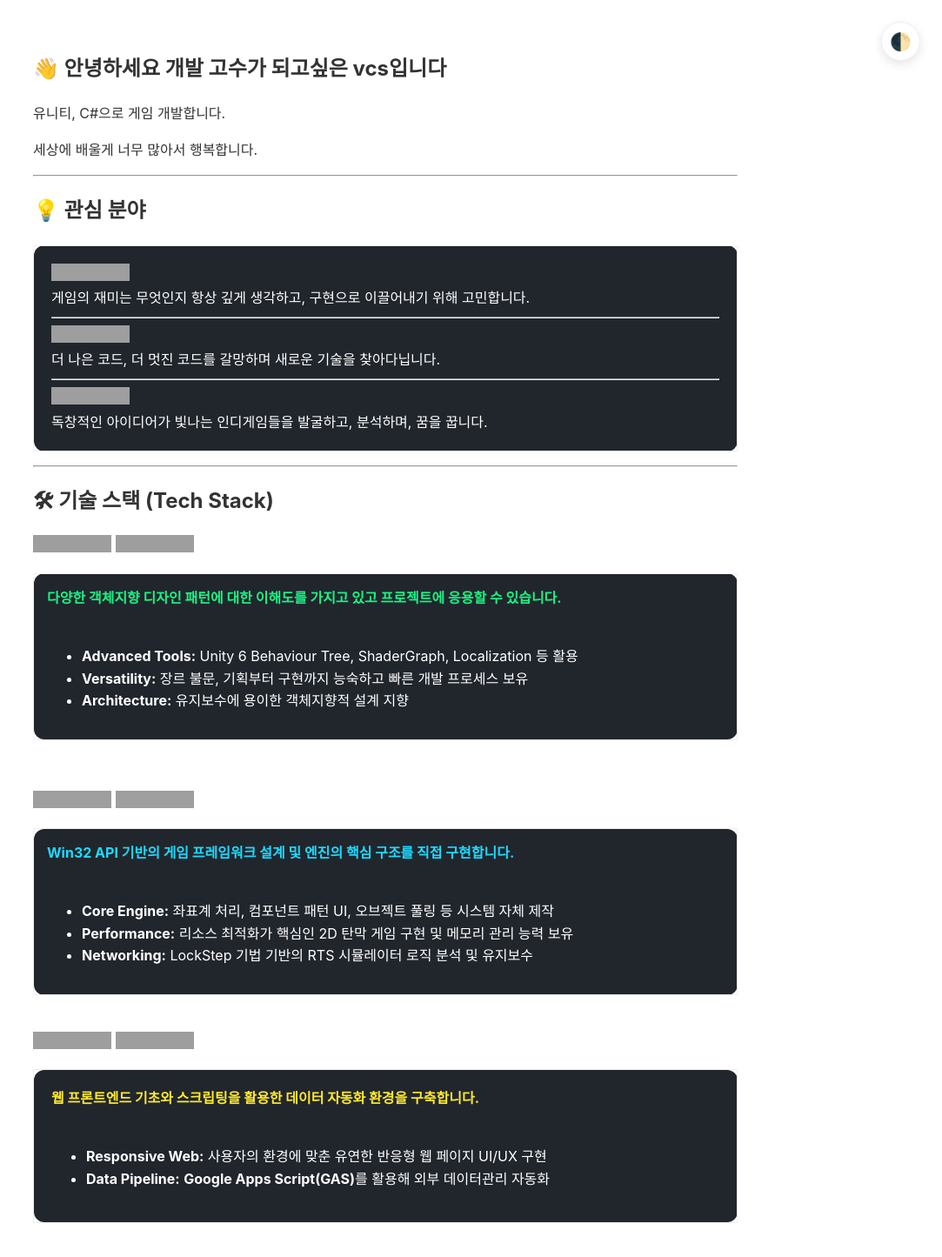
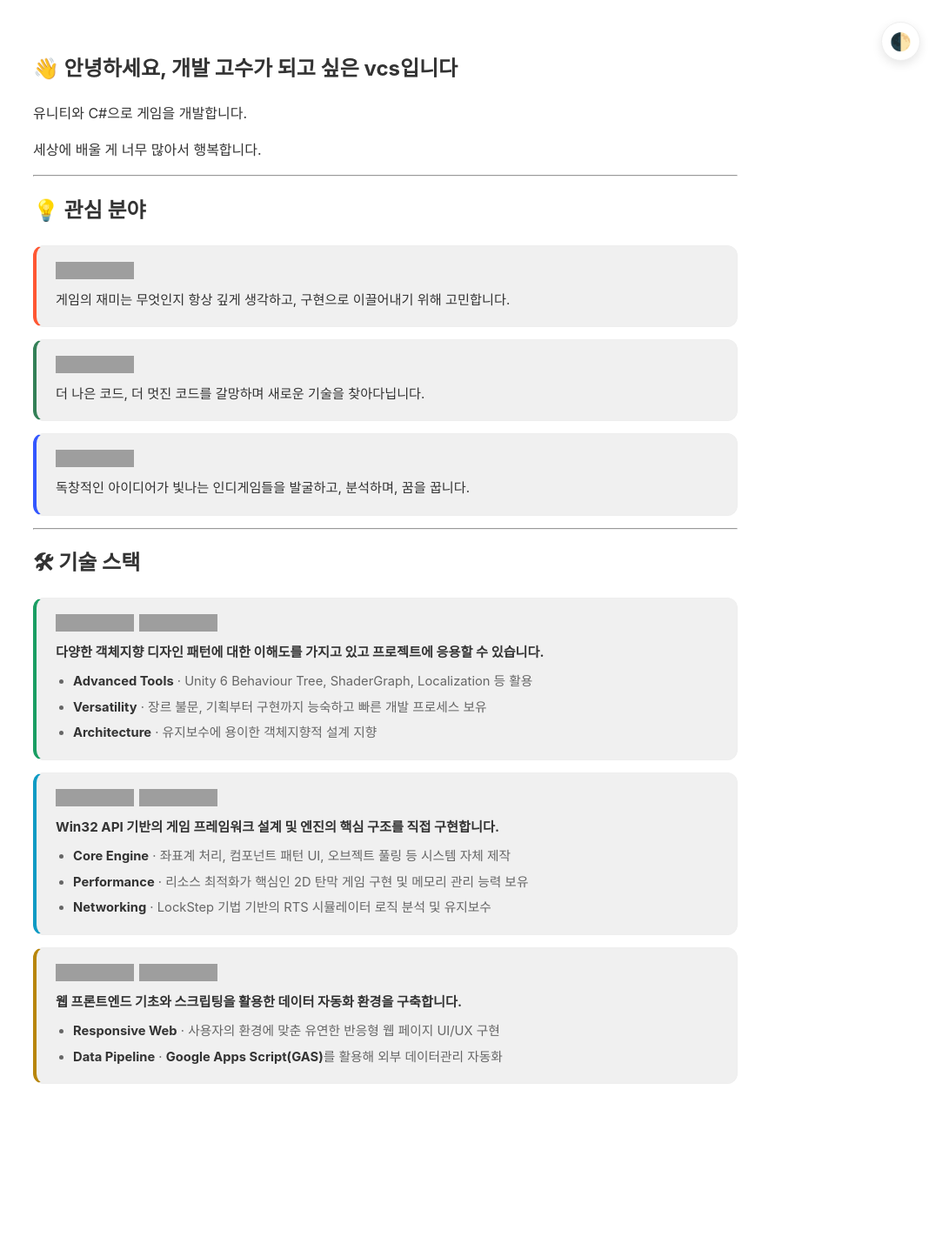
Before and after one commit to vcsHB/vcsHB.github.io, a Jekyll site: the page built from assets/profile.md, in a window 1280 px wide, cut to the strip 0-1462 px from the top of the page. Shown: the top 1445 px of the strip at 87% size, without its empty margins (197-1280 px from the left). Built offline with Jekyll 4.4.1, drawn with Linux system fonts in a browser that asks for light colours; nearby versions of some CDN libraries; some web fonts are replaced; our own code applies the rules of GitHub Pages for plain Markdown files; after the commit the page ends 1300 px from its top, so only the background shows below that; grey boxes are pictures that could not be loaded.

Commit message:
디자인 수정

```diff
--- a/_includes/project-style.html
+++ b/_includes/project-style.html
@@ -29,10 +29,20 @@
         color: var(--text-color);
         transition: background-color 0.3s, color 0.3s;
         margin: 0;
-        font-family: -apple-system, BlinkMacSystemFont, "Segoe UI", "Apple SD Gothic Neo",
-            "Malgun Gothic", Roboto, "Helvetica Neue", sans-serif;
+        font-family: "Pretendard Variable", Pretendard, -apple-system, BlinkMacSystemFont,
+            "Segoe UI", "Apple SD Gothic Neo", Roboto, "Helvetica Neue", sans-serif;
         line-height: 1.6;
+        word-break: keep-all;
         -webkit-font-smoothing: antialiased;
+        -moz-osx-font-smoothing: grayscale;
+    }
+
+    /* 버튼/입력은 폰트를 상속하지 않으므로 명시한다. */
+    button,
+    input,
+    textarea,
+    select {
+        font-family: inherit;
     }
 
     section {
@@ -134,24 +144,12 @@
         font-weight: bold;
     }
 
-    [data-theme='dark'] table {
-        background-color: var(--card-bg) !important;
-        color: var(--text-color) !important;
-        border-collapse: collapse;
-        width: 100%;
-    }
-
-    [data-theme='dark'] th,
-    [data-theme='dark'] td,
-    [data-theme='dark'] tr {
-        background-color: var(--card-bg) !important;
-        color: var(--text-color) !important;
-        border: 1px solid var(--card-border) !important;
-    }
-
-    [data-theme='dark'] th {
-        background-color: var(--gauge-bg) !important;
-    }
+    {%- comment -%}
+    이전에 있던 [data-theme='dark'] table/th/td/tr/a 오버라이드 블록은 제거했다.
+    위의 기본 규칙이 이미 CSS 변수를 쓰고 있어 전부 중복이었고,
+    !important 때문에 본문(특히 profile.md)의 색 지정이 다크모드에서만
+    강제로 덮어써져 라이트/다크가 서로 다른 디자인으로 보이는 원인이었다.
+    {%- endcomment -%}
 
     a {
         color: var(--accent-color);
@@ -161,10 +159,6 @@
     a:hover {
         text-decoration: underline;
         filter: brightness(1.2);
-    }
-
-    [data-theme='dark'] a {
-        color: #80dfff !important;
     }
 
 
@@ -479,20 +473,45 @@
 
     .history-item {
         position: relative;
-        margin-bottom: 50px;
+        margin-bottom: 36px;
     }
 
     .history-item::before {
         content: "";
         position: absolute;
         left: -42px;
-        top: 4px;
+        top: 6px;
         width: 12px;
         height: 12px;
         border-radius: 50%;
         background: var(--accent-color);
         border: 3px solid var(--bg-color);
         box-shadow: 0 0 0 1px var(--card-border);
+    }
+
+    /* 날짜가 본문과 같은 크기라 연표로 읽히지 않던 것을 위계로 분리한다. */
+    .history-date {
+        display: block;
+        font-size: 0.78rem;
+        font-weight: 700;
+        letter-spacing: 0.06em;
+        color: var(--accent-color);
+        margin-bottom: 4px;
+    }
+
+    .history-info strong {
+        display: block;
+        font-size: 1.05rem;
+        font-weight: 700;
+        margin-bottom: 4px;
+    }
+
+    .history-info p {
+        margin: 0;
+        font-size: 0.9rem;
+        color: var(--sub-text);
+        /* history.yml의 description에 들어있는 줄바꿈(\n)을 그대로 살린다. */
+        white-space: pre-line;
     }
 
     .modal {
@@ -661,6 +680,77 @@
         font-family: monospace;
     }
 
+    /* ---------- 프로필 본문 (assets/profile.md) ----------
+       기존에는 GitHub README를 그대로 옮겨와 #21262d 같은 값이 인라인으로 박혀 있었다.
+       사이트 토큰(--card-bg / --sub-text)만 쓰도록 바꿔 두 테마에서 같은 디자인이 나오게 한다.
+       색 구분은 왼쪽 accent 바에만 남겨, 텍스트 가독성은 테마와 무관하게 유지한다. */
+    .profile-block {
+        background: var(--gauge-bg);
+        border: 1px solid var(--card-border);
+        border-left: 4px solid var(--block-accent, var(--accent-color));
+        border-radius: 12px;
+        padding: 18px 22px;
+        margin: 14px 0;
+    }
+
+    .profile-block .badge-row {
+        display: flex;
+        flex-wrap: wrap;
+        gap: 6px;
+        align-items: center;
+        margin-bottom: 12px;
+    }
+
+    .profile-block .badge-row img {
+        display: block;
+        margin: 0;
+    }
+
+    .profile-block p {
+        margin: 0;
+        color: var(--text-color);
+        font-size: 0.95rem;
+    }
+
+    .profile-block .profile-lead {
+        font-weight: 700;
+        margin-bottom: 10px;
+    }
+
+    .profile-block ul {
+        margin: 0;
+        padding-left: 20px;
+        color: var(--sub-text);
+        font-size: 0.92rem;
+    }
+
+    .profile-block li {
+        margin-bottom: 6px;
+    }
+
+    .profile-block li:last-child {
+        margin-bottom: 0;
+    }
+
+    .profile-block li strong {
+        color: var(--text-color);
+    }
+
+    #profileReadmeContent h2 {
+        font-size: 1.25rem;
+        margin: 28px 0 12px 0;
+    }
+
+    #profileReadmeContent h2:first-child {
+        margin-top: 0;
+    }
+
+    #profileReadmeContent hr {
+        border: 0;
+        border-top: 1px solid var(--card-border);
+        margin: 26px 0;
+    }
+
     /* ---------- 개별 프로젝트 페이지 (/projects/*.html) ---------- */
     .project-back {
         margin-bottom: 20px;
--- a/assets/profile.md
+++ b/assets/profile.md
@@ -1,78 +1,57 @@
-## 👋 안녕하세요 개발 고수가 되고싶은 vcs입니다
+## 👋 안녕하세요, 개발 고수가 되고 싶은 vcs입니다
 
-유니티, C#으로 게임 개발합니다.
+유니티와 C#으로 게임을 개발합니다.
 
-세상에 배울게 너무 많아서 행복합니다.
+세상에 배울 게 너무 많아서 행복합니다.
 
 ---
 
 ## 💡 관심 분야
 
-<table width="100%">
-  <tr style="background-color: #21262d;">
-    <td style="padding: 20px; border-radius: 12px;">
-      <img src="https://img.shields.io/badge/Game_Design-FF5733?style=flat-square&logo=unity&logoColor=white"><br>
-      <span style="color: #ffffff;">게임의 재미는 무엇인지 항상 깊게 생각하고, 구현으로 이끌어내기 위해 고민합니다.</span>
-      <br>
-      <hr>
-      <img src="https://img.shields.io/badge/New_Tech_Hunter-338057?style=flat-square&logo=google-cloud&logoColor=white"><br>
-      <span style="color: #ffffff;">더 나은 코드, 더 멋진 코드를 갈망하며 새로운 기술을 찾아다닙니다.</span><br>
-      <hr>
-      <img src="https://img.shields.io/badge/Indie_Game_Curator-3357FF?style=flat-square&logo=steam&logoColor=white"><br>
-      <span style="color: #ffffff;">독창적인 아이디어가 빛나는 인디게임들을 발굴하고, 분석하며, 꿈을 꿉니다.</span>
-    </td>
-  </tr>
-</table>
+<div class="profile-block" style="--block-accent: #ff5733;">
+<div class="badge-row"><img src="https://img.shields.io/badge/Game_Design-FF5733?style=flat-square&logo=unity&logoColor=white" alt="Game Design"></div>
+<p>게임의 재미는 무엇인지 항상 깊게 생각하고, 구현으로 이끌어내기 위해 고민합니다.</p>
+</div>
+
+<div class="profile-block" style="--block-accent: #338057;">
+<div class="badge-row"><img src="https://img.shields.io/badge/New_Tech_Hunter-338057?style=flat-square&logo=google-cloud&logoColor=white" alt="New Tech Hunter"></div>
+<p>더 나은 코드, 더 멋진 코드를 갈망하며 새로운 기술을 찾아다닙니다.</p>
+</div>
+
+<div class="profile-block" style="--block-accent: #3357ff;">
+<div class="badge-row"><img src="https://img.shields.io/badge/Indie_Game_Curator-3357FF?style=flat-square&logo=steam&logoColor=white" alt="Indie Game Curator"></div>
+<p>독창적인 아이디어가 빛나는 인디게임들을 발굴하고, 분석하며, 꿈을 꿉니다.</p>
+</div>
 
 ---
 
-## 🛠 기술 스택 (Tech Stack)
+## 🛠 기술 스택
 
-<img src="https://img.shields.io/badge/Unity-20232A?style=for-the-badge&logo=unity&logoColor=white">
-<img src="https://img.shields.io/badge/C%23-239120?style=for-the-badge&logo=c-sharp&logoColor=white">
+<div class="profile-block" style="--block-accent: #1a9e63;">
+<div class="badge-row"><img src="https://img.shields.io/badge/Unity-20232A?style=for-the-badge&logo=unity&logoColor=white" alt="Unity"><img src="https://img.shields.io/badge/C%23-239120?style=for-the-badge&logo=c-sharp&logoColor=white" alt="C#"></div>
+<p class="profile-lead">다양한 객체지향 디자인 패턴에 대한 이해도를 가지고 있고 프로젝트에 응용할 수 있습니다.</p>
+<ul>
+<li><strong>Advanced Tools</strong> · Unity 6 Behaviour Tree, ShaderGraph, Localization 등 활용</li>
+<li><strong>Versatility</strong> · 장르 불문, 기획부터 구현까지 능숙하고 빠른 개발 프로세스 보유</li>
+<li><strong>Architecture</strong> · 유지보수에 용이한 객체지향적 설계 지향</li>
+</ul>
+</div>
 
-<table width="100%">
-  <tr style="background-color: #21262d; ">
-    <td style="padding: 15px; border-radius: 12px; color: #1af483;">
-      <strong>다양한 객체지향 디자인 패턴에 대한 이해도를 가지고 있고 프로젝트에 응용할 수 있습니다.</strong><br><br>
-      <ul style="color: #ffffff;">
-        <li><strong>Advanced Tools:</strong> Unity 6 Behaviour Tree, ShaderGraph, Localization 등 활용</li>
-        <li><strong>Versatility:</strong> 장르 불문, 기획부터 구현까지 능숙하고 빠른 개발 프로세스 보유</li>
-        <li><strong>Architecture:</strong> 유지보수에 용이한 객체지향적 설계 지향</li>
-      </ul>
-    </td>
-  </tr>
-</table>
+<div class="profile-block" style="--block-accent: #0e9bc4;">
+<div class="badge-row"><img src="https://img.shields.io/badge/C++-00599C?style=for-the-badge&logo=c%2B%2B&logoColor=white" alt="C++"><img src="https://img.shields.io/badge/Windows_API-0078D6?style=for-the-badge&logo=windows&logoColor=white" alt="Windows API"></div>
+<p class="profile-lead">Win32 API 기반의 게임 프레임워크 설계 및 엔진의 핵심 구조를 직접 구현합니다.</p>
+<ul>
+<li><strong>Core Engine</strong> · 좌표계 처리, 컴포넌트 패턴 UI, 오브젝트 풀링 등 시스템 자체 제작</li>
+<li><strong>Performance</strong> · 리소스 최적화가 핵심인 2D 탄막 게임 구현 및 메모리 관리 능력 보유</li>
+<li><strong>Networking</strong> · LockStep 기법 기반의 RTS 시뮬레이터 로직 분석 및 유지보수</li>
+</ul>
+</div>
 
-<br>
-
-<img src="https://img.shields.io/badge/C++-00599C?style=for-the-badge&logo=c%2B%2B&logoColor=white">
-<img src="https://img.shields.io/badge/Windows_API-0078D6?style=for-the-badge&logo=windows&logoColor=white">
-
-<table width="100%">
-  <tr style="background-color: #21262d;">
-    <td style="padding: 15px; border-radius: 12px; color: #1edaff;">
-      <strong>Win32 API 기반의 게임 프레임워크 설계 및 엔진의 핵심 구조를 직접 구현합니다.</strong><br><br>
-      <ul style="color: #ffffff;">
-        <li><strong>Core Engine:</strong> 좌표계 처리, 컴포넌트 패턴 UI, 오브젝트 풀링 등 시스템 자체 제작</li>
-        <li><strong>Performance:</strong> 리소스 최적화가 핵심인 2D 탄막 게임 구현 및 메모리 관리 능력 보유</li>
-        <li><strong>Networking:</strong> LockStep 기법 기반의 RTS 시뮬레이터 로직 분석 및 유지보수</li>
-      </ul>
-    </td>
-  </tr>
-</table>
-
-<br>
-<img src="https://img.shields.io/badge/JavaScript-F7DF1E?style=for-the-badge&logo=javascript&logoColor=black"> <img src="https://img.shields.io/badge/HTML5-E34F26?style=for-the-badge&logo=html5&logoColor=white">
-
-<table width="100%">
-  <tr style="background-color: #21262d;">
-    <td style="padding: 20px; border-radius: 12px; color: #ffea2b;">
-      <strong>웹 프론트엔드 기초와 스크립팅을 활용한 데이터 자동화 환경을 구축합니다.</strong><br><br>
-      <ul style="color: #ffffff;">
-        <li><strong>Responsive Web:</strong> 사용자의 환경에 맞춘 유연한 반응형 웹 페이지 UI/UX 구현</li>
-        <li><strong>Data Pipeline:</strong> <strong>Google Apps Script(GAS)</strong>를 활용해 외부 데이터관리 자동화</li>
-      </ul>
-    </td>
-  </tr>
-</table>
+<div class="profile-block" style="--block-accent: #b8860b;">
+<div class="badge-row"><img src="https://img.shields.io/badge/JavaScript-F7DF1E?style=for-the-badge&logo=javascript&logoColor=black" alt="JavaScript"><img src="https://img.shields.io/badge/HTML5-E34F26?style=for-the-badge&logo=html5&logoColor=white" alt="HTML5"></div>
+<p class="profile-lead">웹 프론트엔드 기초와 스크립팅을 활용한 데이터 자동화 환경을 구축합니다.</p>
+<ul>
+<li><strong>Responsive Web</strong> · 사용자의 환경에 맞춘 유연한 반응형 웹 페이지 UI/UX 구현</li>
+<li><strong>Data Pipeline</strong> · <strong>Google Apps Script(GAS)</strong>를 활용해 외부 데이터관리 자동화</li>
+</ul>
+</div>
```
Also changed, not shown: _includes/head.html (+8 -0 lines).
